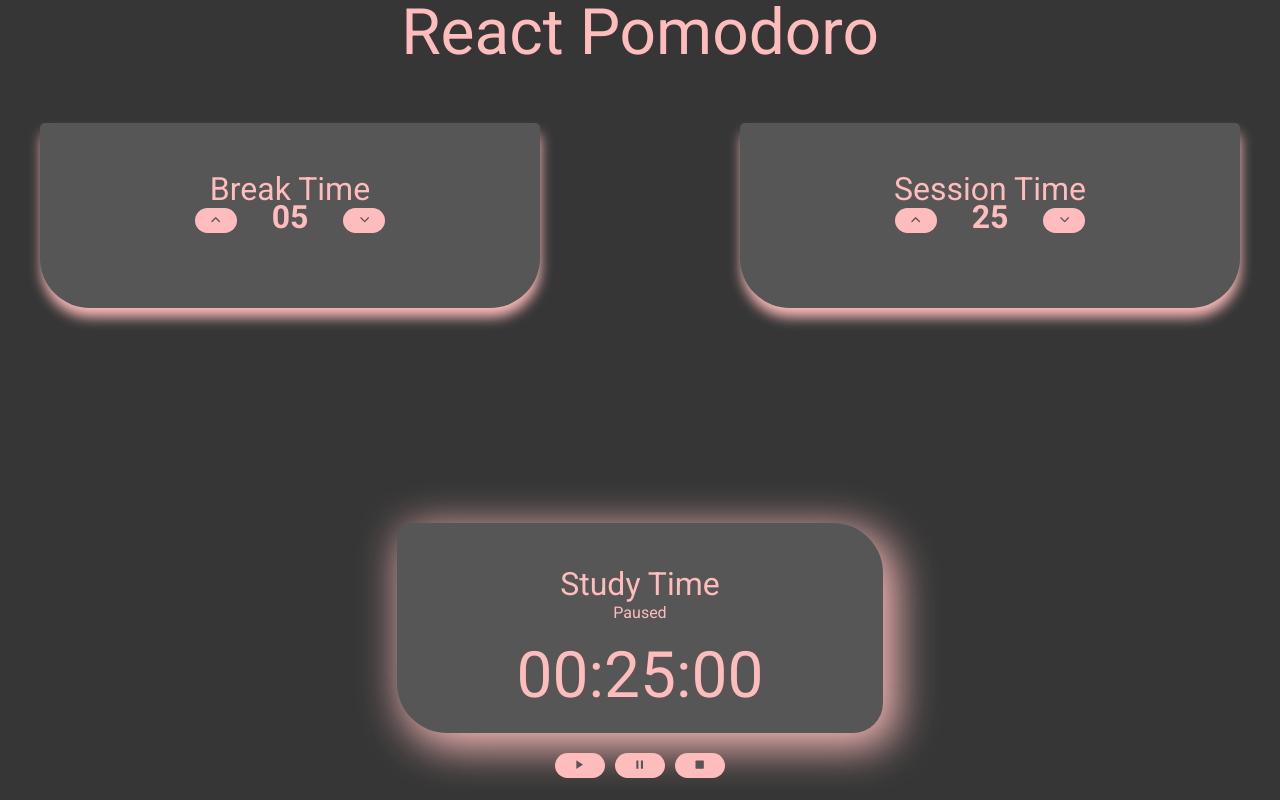
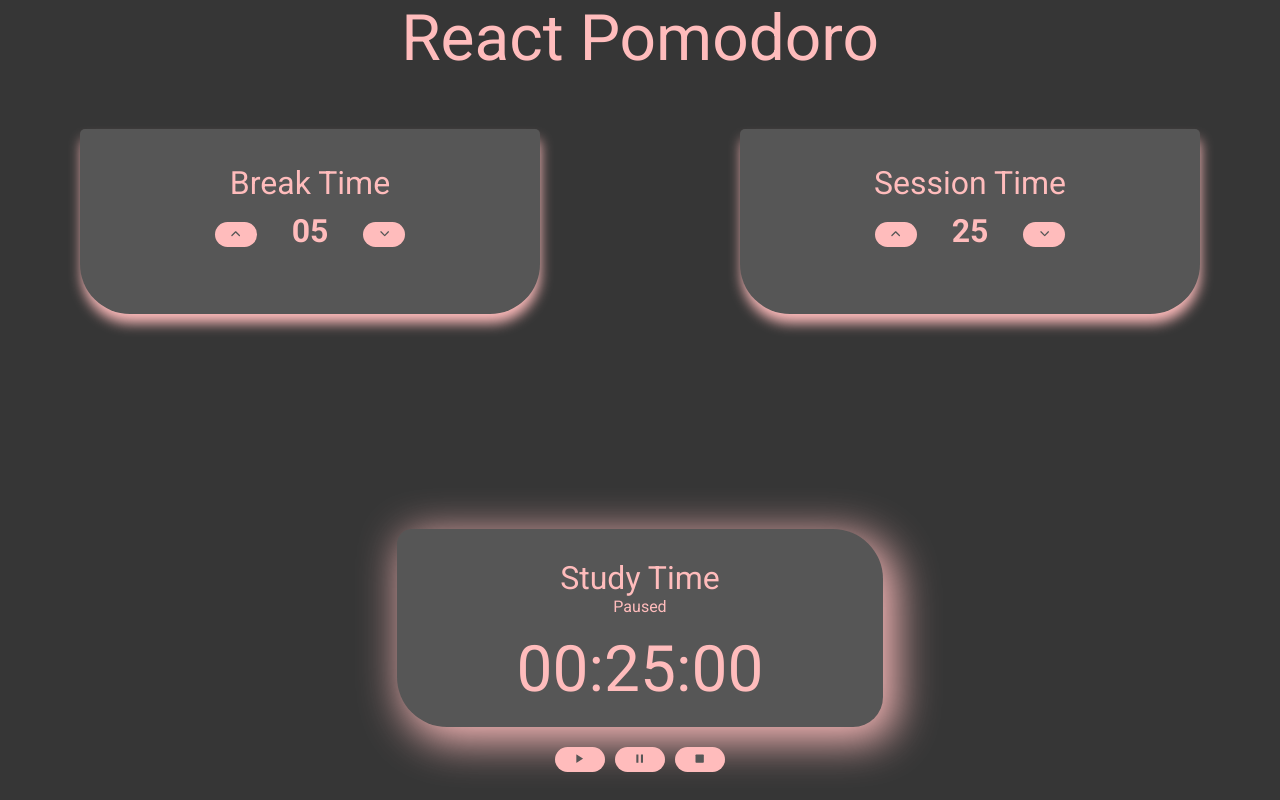
Before and after one commit to grun00/react-pomodoro, a React (Create React App) app: page / in a window 1280 px wide. Built offline with nearby package versions, Linux system fonts and the light colour scheme.

Commit message:
css changes

```diff
--- a/src/App.css
+++ b/src/App.css
@@ -28,6 +28,7 @@ body {
 
 .interval-inner {
   display: flex;
+  margin-top: 20px;
 }
 
 .interval-outer {
@@ -35,8 +36,8 @@ body {
   border-color: #f1e7b6;
   padding-top: 5px;
   padding-bottom: 30px;
-  padding-right: 150px;
-  padding-left: 150px;
+  padding-right: 130px;
+  padding-left: 130px;
   height: 150px;
   width: 200px;
   border-radius: 5px 5px 50px 50px;
@@ -98,6 +99,7 @@ h4 {
   justify-content: center;
   align-items: center;
   margin-bottom: 0;
+  margin-top: 30px;
 }
 
 button {
```
